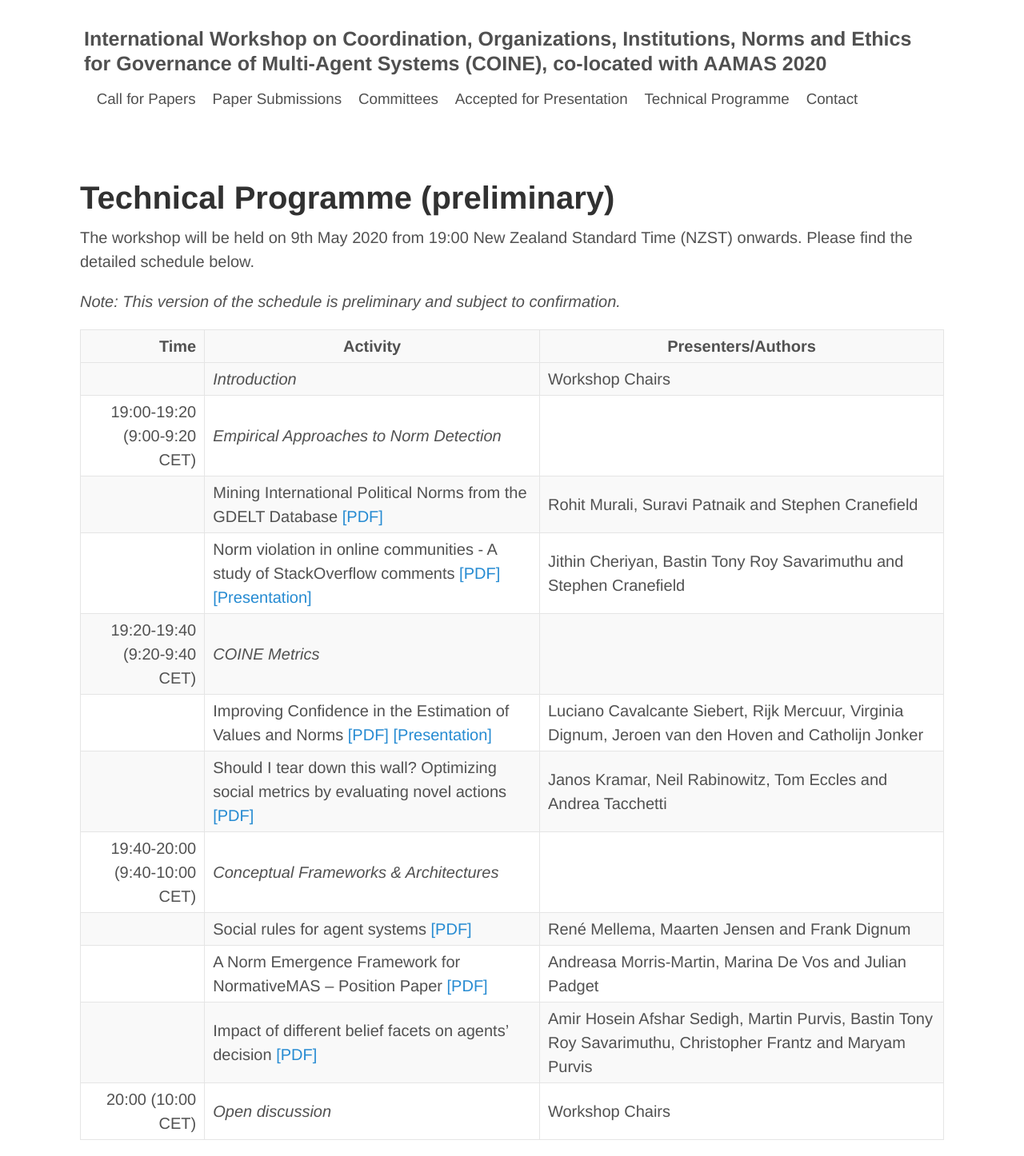
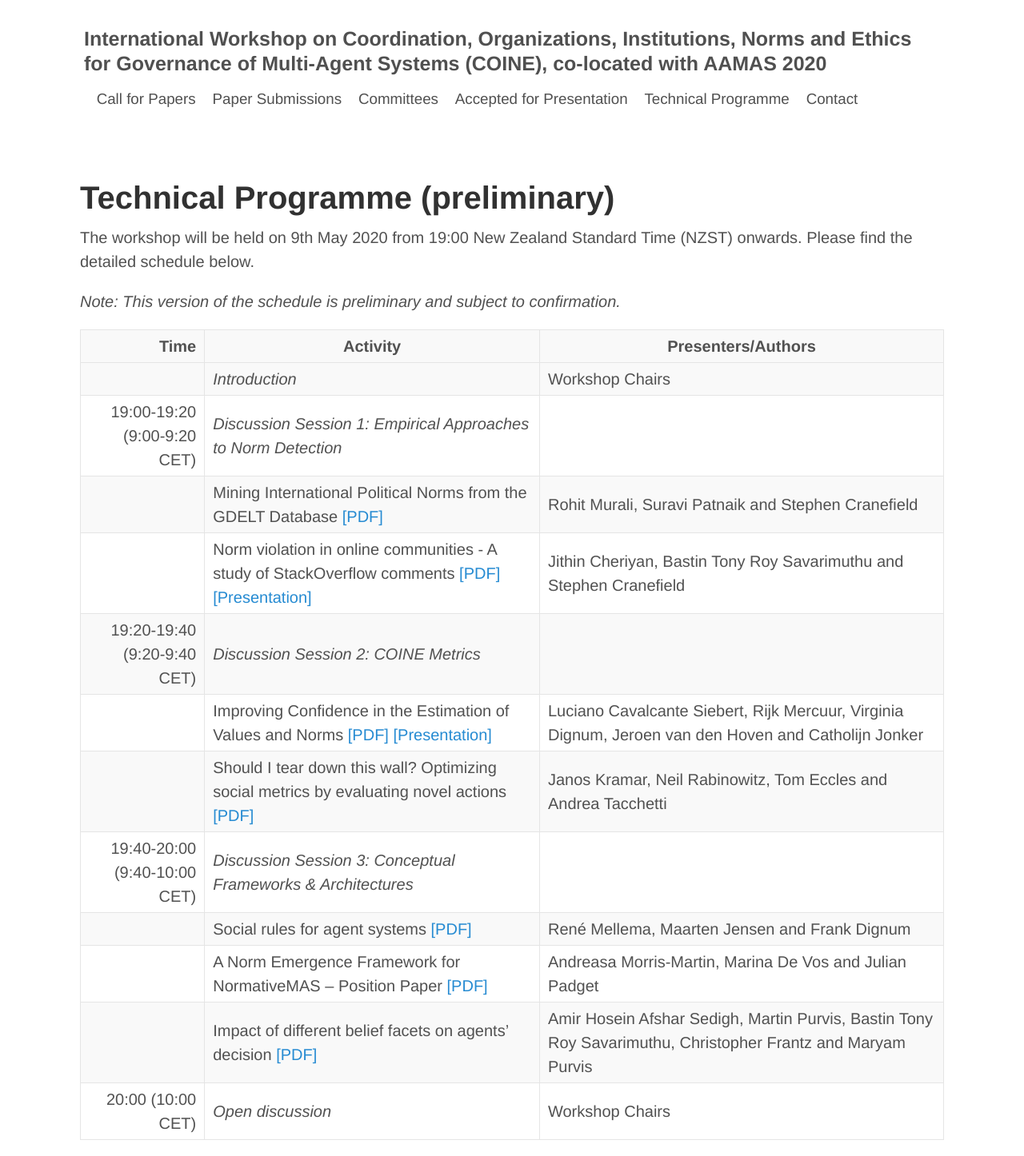
Before and after one commit to coin-workshop/coine-2020-new-zealand, a Jekyll site: the page built from technical_programme.md, in a window 1280 px wide. Shown: the whole page at 80% size. Built offline with Jekyll 4.4.1, drawn with Linux system fonts in a browser that asks for light colours.

Commit message:
Add session prefix.

```diff
--- a/technical_programme.md
+++ b/technical_programme.md
@@ -12,13 +12,13 @@ The workshop will be held on 9th May 2020 from 19:00 New Zealand Standard Time (
 | Time           |      Activity      |  Presenters/Authors |
 |-----------------:|-----------------------|------|
 | | *Introduction* | Workshop Chairs |
-| 19:00-19:20 (9:00-9:20 CET) | *Empirical Approaches to Norm Detection* | |
+| 19:00-19:20 (9:00-9:20 CET) | *Discussion Session 1: Empirical Approaches to Norm Detection* | |
 | | Mining International Political Norms from the GDELT Database [\[PDF\]](https://arxiv.org/abs/2003.14027) | Rohit Murali, Suravi Patnaik and Stephen Cranefield |
 | | Norm violation in online communities - A study of StackOverflow comments [\[PDF\]](https://arxiv.org/abs/2004.05589) [\[Presentation\]](https://underline.io/lecture/95-norm-violation) | Jithin Cheriyan, Bastin Tony Roy Savarimuthu and Stephen Cranefield |
-| 19:20-19:40 (9:20-9:40 CET) | *COINE Metrics* | |
+| 19:20-19:40 (9:20-9:40 CET) | *Discussion Session 2: COINE Metrics* | |
 | | Improving Confidence in the Estimation of Values and Norms [\[PDF\]](https://arxiv.org/abs/2004.01056) [\[Presentation\]](https://underline.io/lecture/97-improving-confidence-in-the-estimation-of-values-and-norms) | Luciano Cavalcante Siebert, Rijk Mercuur, Virginia Dignum, Jeroen van den Hoven and Catholijn Jonker |
 | | Should I tear down this wall? Optimizing social metrics by evaluating novel actions [\[PDF\]](https://arxiv.org/abs/2004.07625) | Janos Kramar, Neil Rabinowitz, Tom Eccles and Andrea Tacchetti |
-| 19:40-20:00 (9:40-10:00 CET) | *Conceptual Frameworks & Architectures* | |
+| 19:40-20:00 (9:40-10:00 CET) | *Discussion Session 3: Conceptual Frameworks & Architectures* | |
 | | Social rules for agent systems [\[PDF\]](https://arxiv.org/abs/2004.12797) | René Mellema, Maarten Jensen and Frank Dignum |
 | | A Norm Emergence Framework for NormativeMAS – Position Paper  [\[PDF\]](https://arxiv.org/abs/2004.02575) | Andreasa Morris-Martin, Marina De Vos and Julian Padget |
 | | Impact of different belief facets on agents' decision [\[PDF\]](https://arxiv.org/abs/2004.11858) | Amir Hosein Afshar Sedigh, Martin Purvis, Bastin Tony Roy Savarimuthu, Christopher Frantz and Maryam Purvis |
```
